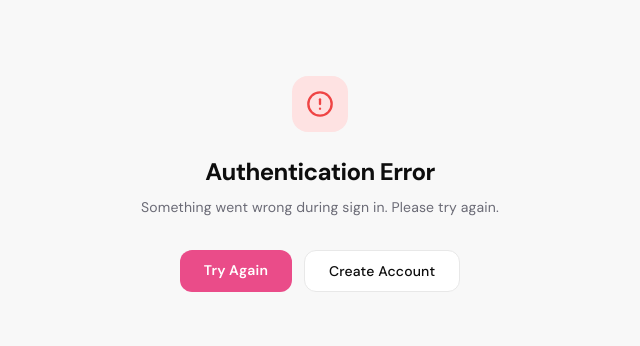
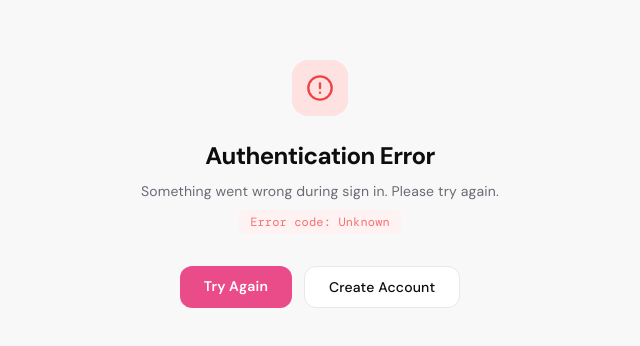
Before and after one commit to dev-lusale/Educom-AI, a Next.js app: page /auth/error in a window 1280 px wide. Shown: the part 216-562 px from the top of the page, without its empty margins (320-960 px from the left). Built offline with nearby package versions, Linux system fonts and the light colour scheme; a web font is replaced by a local one.

Commit message:
debug: show auth error code, add signin event log

```diff
--- a/src/app/auth/error/page.tsx
+++ b/src/app/auth/error/page.tsx
@@ -1,7 +1,13 @@
 import Link from "next/link";
 import { AlertCircle } from "lucide-react";
 
-export default function AuthErrorPage() {
+export default function AuthErrorPage({
+  searchParams,
+}: {
+  searchParams: { error?: string };
+}) {
+  const error = searchParams?.error ?? "Unknown";
+
   return (
     <div className="min-h-screen bg-[#f8f8f8] flex items-center justify-center px-4">
       <div className="text-center max-w-md">
@@ -11,8 +17,11 @@ export default function AuthErrorPage() {
         <h1 className="text-2xl font-bold text-[#0d0d0d] mb-2 tracking-tight">
           Authentication Error
         </h1>
-        <p className="text-[#6b6b76] mb-8 text-sm leading-relaxed">
+        <p className="text-[#6b6b76] mb-2 text-sm leading-relaxed">
           Something went wrong during sign in. Please try again.
+        </p>
+        <p className="text-xs text-red-400 mb-8 font-mono bg-red-50 px-3 py-1 rounded-lg inline-block">
+          Error code: {error}
         </p>
         <div className="flex gap-3 justify-center">
           <Link href="/auth/signin" className="drib-btn-primary py-2.5 px-6 text-sm">
--- a/src/lib/auth.ts
+++ b/src/lib/auth.ts
@@ -11,6 +11,11 @@ export const { handlers, auth, signIn, signOut } = NextAuth({
   pages: {
     signIn: "/auth/signin",
     error: "/auth/error",
+  },
+  events: {
+    async signIn({ user, account }) {
+      console.log("[auth] signIn event — user:", user?.email, "provider:", account?.provider);
+    },
   },
   providers: [
     GoogleProvider({
```
